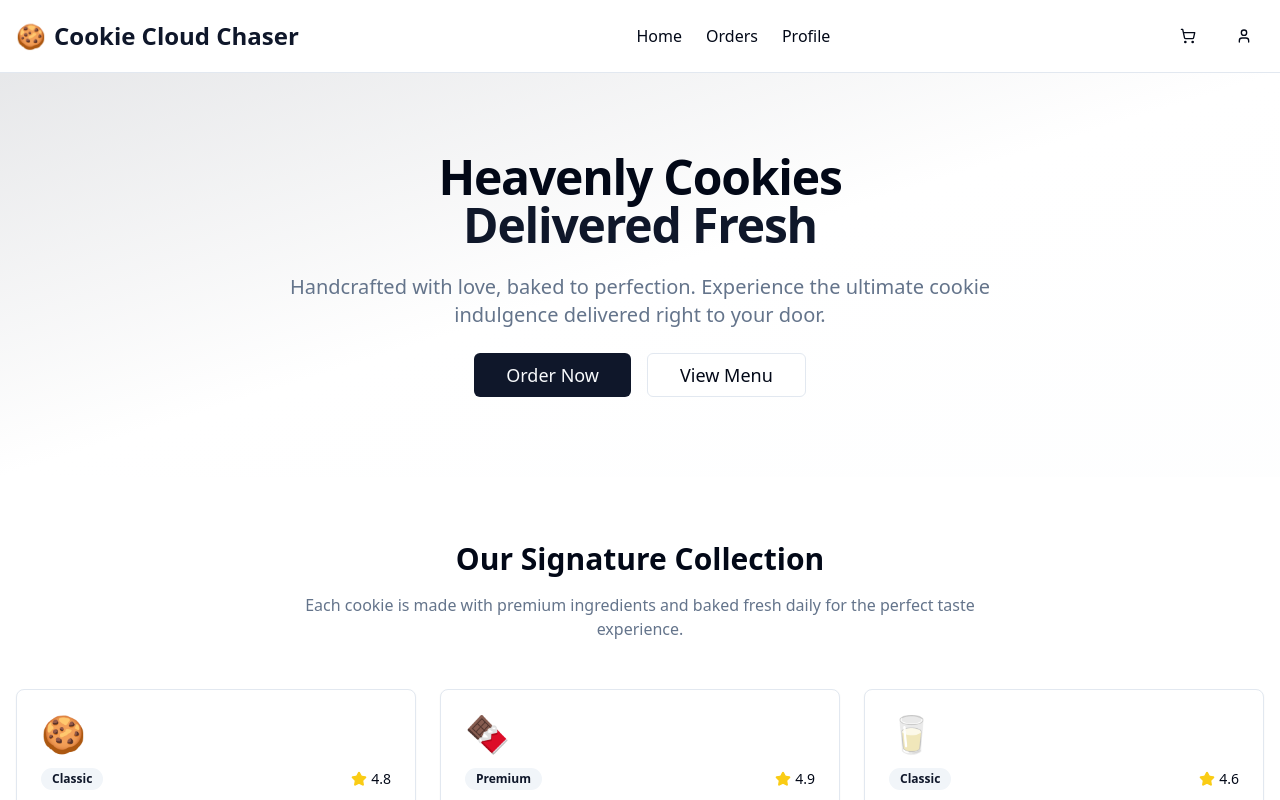
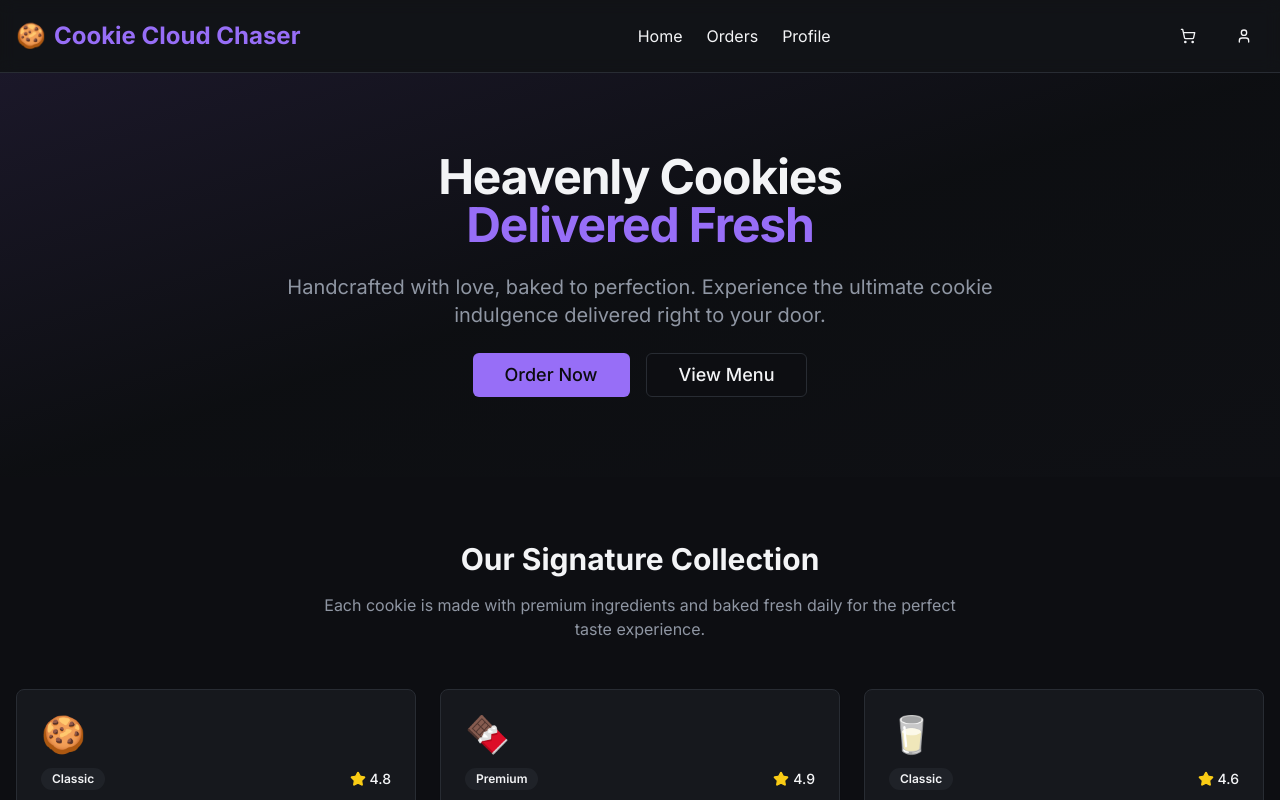
Before and after one commit to sneakyian/cookie-cloud-chaser, a React (Vite) app: page / in a window 1280 px wide. Shown: the top 800 px of the page. Built offline with nearby package versions, Linux system fonts and the light colour scheme.

Commit message:
Apply dark theme and styling
Apply devin.ai-style dark theme, including glass surfaces and indigo→violet accents. Set dark as default, load Inter and JetBrains Mono fonts, and refine navigation, cards, and buttons. Fix dropdown opacity and z-index issues across all pages, including `/order`.

```diff
--- a/index.html
+++ b/index.html
@@ -1,20 +1,27 @@
 <!DOCTYPE html>
-<html lang="en">
+  <html lang="en" class="dark">
   <head>
     <meta charset="UTF-8" />
     <meta name="viewport" content="width=device-width, initial-scale=1.0" />
-    <title>cookie-cloud-chaser</title>
-    <meta name="description" content="Lovable Generated Project" />
-    <meta name="author" content="Lovable" />
 
-    <meta property="og:title" content="cookie-cloud-chaser" />
-    <meta property="og:description" content="Lovable Generated Project" />
+    <link rel="preconnect" href="https://fonts.googleapis.com" />
+    <link rel="preconnect" href="https://fonts.gstatic.com" crossorigin />
+    <link href="https://fonts.googleapis.com/css2?family=Inter:wght@400;500;600;700;800&family=JetBrains+Mono:wght@400;600;700&display=swap" rel="stylesheet" />
+
+    <title>Cookie Cloud Chaser — Gourmet Cookies</title>
+    <meta name="description" content="Cookie Cloud Chaser — gourmet cookies delivered fresh. Dark, minimal design with a premium shopping experience." />
+    <meta name="author" content="Cookie Cloud Chaser" />
+    <meta name="theme-color" content="#0b0f14" />
+
+    <meta property="og:title" content="Cookie Cloud Chaser — Gourmet Cookies" />
+    <meta property="og:description" content="Gourmet cookies delivered fresh with a sleek, dark UI." />
     <meta property="og:type" content="website" />
     <meta property="og:image" content="https://lovable.dev/opengraph-image-p98pqg.png" />
 
     <meta name="twitter:card" content="summary_large_image" />
     <meta name="twitter:site" content="@lovable_dev" />
     <meta name="twitter:image" content="https://lovable.dev/opengraph-image-p98pqg.png" />
+    <link rel="canonical" href="/" />
   </head>
 
   <body>
--- a/src/index.css
+++ b/src/index.css
@@ -55,42 +55,45 @@ All colors MUST be HSL.
     --sidebar-ring: 217.2 91.2% 59.8%;
   }
 
-  .dark {
-    --background: 222.2 84% 4.9%;
-    --foreground: 210 40% 98%;
+.dark {
+    /* Devin.ai-inspired dark palette */
+    --background: 220 16% 6%;           /* near-black */
+    --foreground: 220 14% 96%;          /* off-white */
 
-    --card: 222.2 84% 4.9%;
-    --card-foreground: 210 40% 98%;
+    --card: 220 14% 10%;                /* elevated surface */
+    --card-foreground: 220 14% 96%;
 
-    --popover: 222.2 84% 4.9%;
-    --popover-foreground: 210 40% 98%;
+    --popover: 220 14% 10%;
+    --popover-foreground: 220 14% 96%;
 
-    --primary: 210 40% 98%;
-    --primary-foreground: 222.2 47.4% 11.2%;
+    --primary: 258 90% 70%;             /* electric violet */
+    --primary-foreground: 240 10% 5%;   /* contrast on primary */
 
-    --secondary: 217.2 32.6% 17.5%;
-    --secondary-foreground: 210 40% 98%;
+    --secondary: 220 12% 14%;           /* subtle surface */
+    --secondary-foreground: 220 14% 96%;
 
-    --muted: 217.2 32.6% 17.5%;
-    --muted-foreground: 215 20.2% 65.1%;
+    --muted: 220 12% 14%;
+    --muted-foreground: 220 10% 60%;
 
-    --accent: 217.2 32.6% 17.5%;
-    --accent-foreground: 210 40% 98%;
+    --accent: 248 100% 76%;             /* violet-blue accent */
+    --accent-foreground: 240 10% 5%;
 
-    --destructive: 0 62.8% 30.6%;
-    --destructive-foreground: 210 40% 98%;
+    --destructive: 0 70% 50%;
+    --destructive-foreground: 0 0% 100%;
 
-    --border: 217.2 32.6% 17.5%;
-    --input: 217.2 32.6% 17.5%;
-    --ring: 212.7 26.8% 83.9%;
-    --sidebar-background: 240 5.9% 10%;
-    --sidebar-foreground: 240 4.8% 95.9%;
-    --sidebar-primary: 224.3 76.3% 48%;
-    --sidebar-primary-foreground: 0 0% 100%;
-    --sidebar-accent: 240 3.7% 15.9%;
-    --sidebar-accent-foreground: 240 4.8% 95.9%;
-    --sidebar-border: 240 3.7% 15.9%;
-    --sidebar-ring: 217.2 91.2% 59.8%;
+    --border: 220 12% 18%;              /* subtle glass border */
+    --input: 220 12% 18%;
+    --ring: 258 90% 70%;
+
+    /* Sidebar tokens */
+    --sidebar-background: 220 14% 8%;
+    --sidebar-foreground: 220 14% 96%;
+    --sidebar-primary: 258 90% 70%;
+    --sidebar-primary-foreground: 240 10% 5%;
+    --sidebar-accent: 220 12% 14%;
+    --sidebar-accent-foreground: 220 14% 96%;
+    --sidebar-border: 220 12% 18%;
+    --sidebar-ring: 258 90% 70%;
   }
 }
 
@@ -100,6 +103,6 @@ All colors MUST be HSL.
   }
 
   body {
-    @apply bg-background text-foreground;
+    @apply bg-background text-foreground font-sans;
   }
 }
--- a/tailwind.config.ts
+++ b/tailwind.config.ts
@@ -18,6 +18,10 @@ export default {
 			}
 		},
 		extend: {
+			fontFamily: {
+				sans: ["Inter", "ui-sans-serif", "system-ui", "-apple-system", "Segoe UI", "Roboto", "Helvetica", "Arial", "sans-serif"],
+				mono: ["JetBrains Mono", "ui-monospace", "SFMono-Regular", "Menlo", "Monaco", "Consolas", "Liberation Mono", "monospace"],
+			},
 			colors: {
 				border: 'hsl(var(--border))',
 				input: 'hsl(var(--input))',
@@ -70,25 +74,49 @@ export default {
 			},
 			keyframes: {
 				'accordion-down': {
-					from: {
-						height: '0'
-					},
-					to: {
-						height: 'var(--radix-accordion-content-height)'
-					}
+					from: { height: '0', opacity: '0' },
+					to: { height: 'var(--radix-accordion-content-height)', opacity: '1' }
 				},
 				'accordion-up': {
-					from: {
-						height: 'var(--radix-accordion-content-height)'
-					},
-					to: {
-						height: '0'
-					}
-				}
+					from: { height: 'var(--radix-accordion-content-height)', opacity: '1' },
+					to: { height: '0', opacity: '0' }
+				},
+				'fade-in': {
+					'0%': { opacity: '0', transform: 'translateY(10px)' },
+					'100%': { opacity: '1', transform: 'translateY(0)' }
+				},
+				'fade-out': {
+					'0%': { opacity: '1', transform: 'translateY(0)' },
+					'100%': { opacity: '0', transform: 'translateY(10px)' }
+				},
+				'scale-in': {
+					'0%': { transform: 'scale(0.95)', opacity: '0' },
+					'100%': { transform: 'scale(1)', opacity: '1' }
+				},
+				'scale-out': {
+					from: { transform: 'scale(1)', opacity: '1' },
+					to: { transform: 'scale(0.95)', opacity: '0' }
+				},
+				'slide-in-right': {
+					'0%': { transform: 'translateX(100%)' },
+					'100%': { transform: 'translateX(0)' }
+				},
+				'slide-out-right': {
+					'0%': { transform: 'translateX(0)' },
+					'100%': { transform: 'translateX(100%)' }
+				},
 			},
 			animation: {
 				'accordion-down': 'accordion-down 0.2s ease-out',
-				'accordion-up': 'accordion-up 0.2s ease-out'
+				'accordion-up': 'accordion-up 0.2s ease-out',
+				'fade-in': 'fade-in 0.3s ease-out',
+				'fade-out': 'fade-out 0.3s ease-out',
+				'scale-in': 'scale-in 0.2s ease-out',
+				'scale-out': 'scale-out 0.2s ease-out',
+				'slide-in-right': 'slide-in-right 0.3s ease-out',
+				'slide-out-right': 'slide-out-right 0.3s ease-out',
+				'enter': 'fade-in 0.3s ease-out, scale-in 0.2s ease-out',
+				'exit': 'fade-out 0.3s ease-out, scale-out 0.2s ease-out'
 			}
 		}
 	},
```
